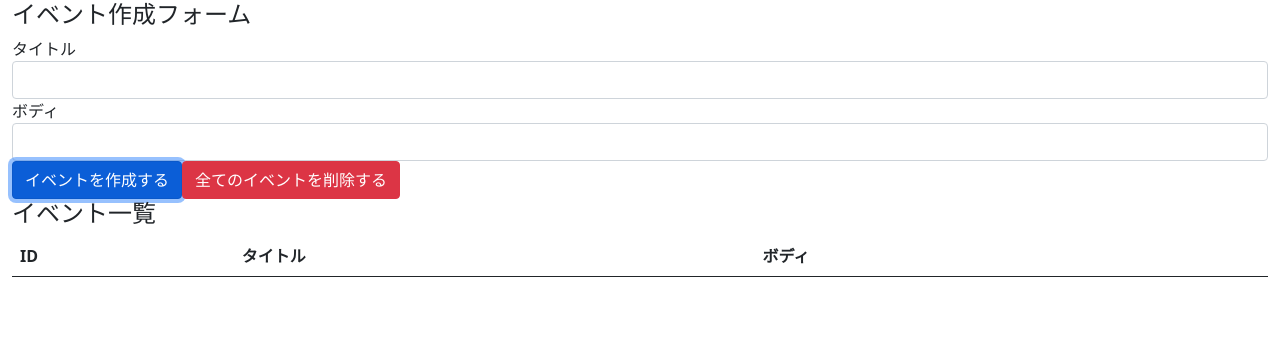
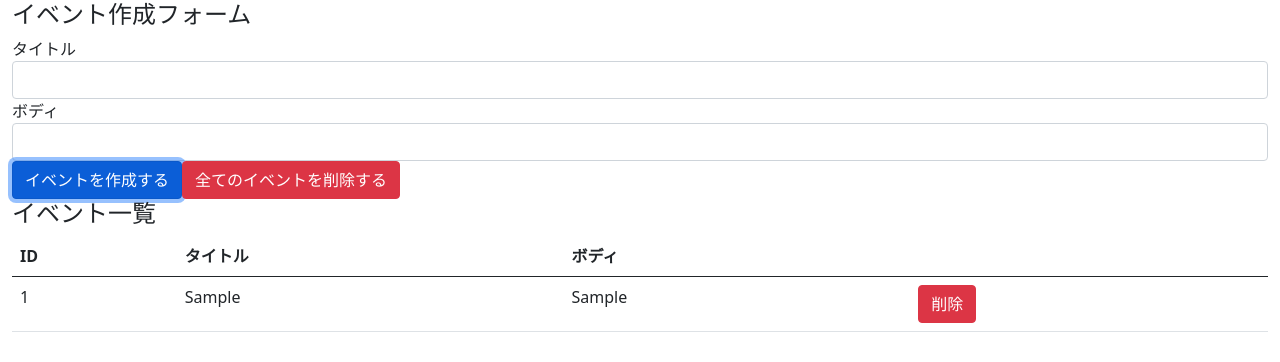
Before and after one commit to rhkt/react-hooks-101, a React (Create React App) app: page / in a window 1280 px wide. Both pictures are taken after typing "Sample", "Sample" into the empty fields and a click on the button "イベントを作成する". Shown: the top 362 px of the page. Built offline with nearby package versions, Linux system fonts and the light colour scheme.

Commit message:
display event,refactor and implement

```diff
--- a/src/components/App.js
+++ b/src/components/App.js
@@ -1,6 +1,8 @@
 import React,{useReducer,useState} from "react";
 import 'bootstrap/dist/css/bootstrap.min.css';
 import reducer from '../reducers';
+import Event from './Event';
+
 const App = () => {
 	const [state,dispatch]=useReducer(reducer,[]);
 	const [title,setTitle]=useState('');
@@ -36,7 +38,9 @@
 				<h4>イベント一覧</h4>
 <table className='table table-hover'>
 <thead><tr><th>ID</th><th>タイトル</th><th>ボディ</th><th></th></tr></thead>
-<tbody></tbody>
+<tbody>
+{state.map((event,index)=>(<Event key={index} event={event} dispatch={dispatch} />))}
+	</tbody>
 </table>
 			</div>
 		</>
--- /dev/null
+++ b/src/components/Event.js
@@ -0,0 +1,25 @@
+import React from "react";
+
+const Event = ({ event, dispatch }) => {
+	const handleClickDeleteButton = () => {
+		dispatch({ type: "DELETE_EVENT", id: event.id });
+		console.log("削除");
+	};
+	return (
+		<tr>
+			<td>{event.id}</td>
+			<td>{event.title}</td>
+			<td>{event.body}</td>
+			<td>
+				<button
+					type="button"
+					className="btn btn-danger"
+					onClick={handleClickDeleteButton}
+				>
+					削除
+				</button>
+			</td>
+		</tr>
+	);
+};
+export default Event;
--- a/src/reducers/index.js
+++ b/src/reducers/index.js
@@ -5,8 +5,11 @@
 			const length = state.length;
 			const id = length === 0 ? 1 : state[length - 1].id + 1;
 			return [...state, { id, ...event }];
-		case "DLETE_EVENT":
-			return state;
+		case "DELETE_EVENT":
+			console.log("DEL");
+			return state.filter((event) => {
+				return event.id !== action.id;
+			});
 		case "DELETE_ALL_EVENTS":
 			return [];
 		default:
```
